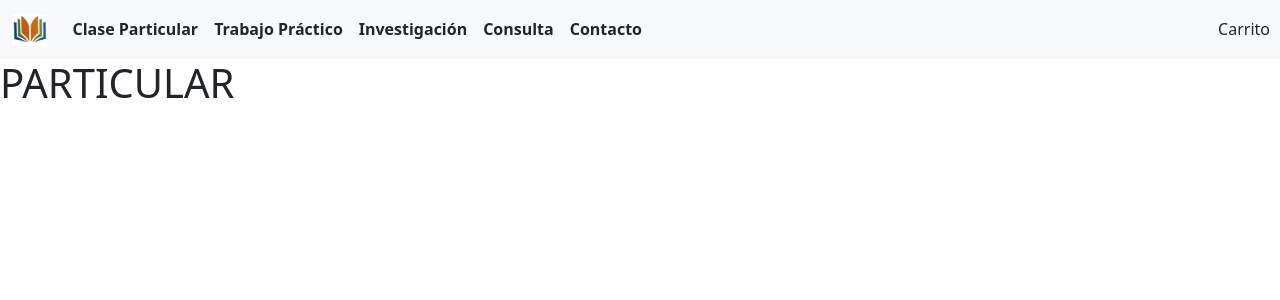
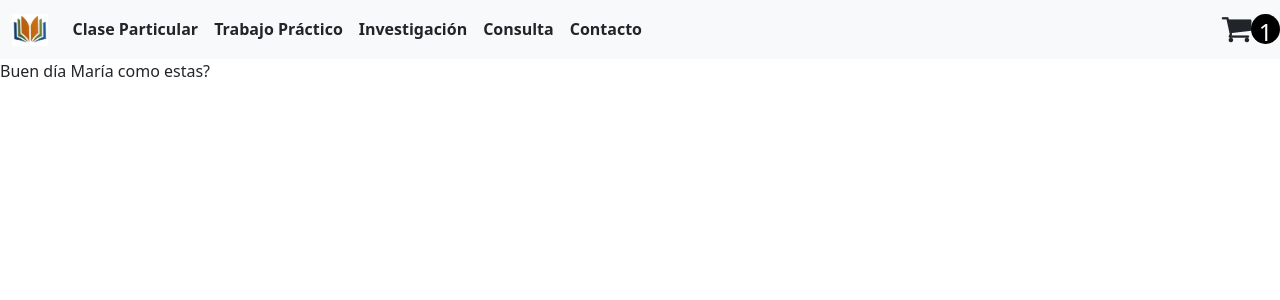
Before and after one commit to DiegoDelgado82/EntregaFinalDelgado, a React (Vite) app: page / in a window 1280 px wide. Shown: the top 300 px of the page. Built offline with nearby package versions, Linux system fonts and the light colour scheme.

Commit message:
armando proyecto

```diff
--- a/index.html
+++ b/index.html
@@ -2,14 +2,21 @@
 <html lang="en">
   <head>
     <meta charset="UTF-8" />
-    <link rel="icon" type="image/svg+xml" href="/vite.svg" />
+
     <meta name="viewport" content="width=device-width, initial-scale=1.0" />
     <link
       rel="stylesheet"
       href="https://cdn.jsdelivr.net/npm/bootstrap@5.3.0/dist/css/bootstrap.min.css"
     />
+    <link rel="icon" type="image/png" sizes="16x16"  href="/favicons/favicon-16x16.png">
+<meta name="msapplication-TileColor" content="#ffffff">
 
-    <title>Vite + React</title>
+    <link
+      rel="stylesheet"
+      href="https://cdnjs.cloudflare.com/ajax/libs/font-awesome/4.7.0/css/font-awesome.min.css"
+    />
+
+    <title>Centro de Estudios Fer</title>
   </head>
   <body>
     <div id="root"></div>
--- a/src/App.css
+++ b/src/App.css
@@ -9,9 +9,25 @@
   height: 2rem;
 }
 
-#cartWidget
+.cartWidget
 {
-  padding-right: 10px;
-  align-items: end;
+
+
+
+  font-size: 2rem;
 
 }
+
+#numberCart
+{
+  color:white;
+  text-align: center;
+
+  font-size: 1.5rem;
+  background-color: black;
+  border-radius: 100%;
+  height: 30px;
+  width: 30px;
+
+
+}
--- a/src/App.jsx
+++ b/src/App.jsx
@@ -1,5 +1,6 @@
 import { useState } from 'react';
 import { NavBar} from './components/NavBar/NavBar';
+import { ItemListContainer } from './components/ItemListContainer/ItemListContainer';
 import './App.css'
 
 
@@ -8,8 +9,11 @@ function App() {
 
   return (
     <>
+
+
       <NavBar/>
-      <h1>PARTICULAR</h1>
+      <ItemListContainer greeting={"María"}/>
+
 
 
 
--- a/src/components/CartWidget/CartWidget.jsx
+++ b/src/components/CartWidget/CartWidget.jsx
@@ -2,6 +2,10 @@
 
 export const CartWidget = () => {
   return (
-    <div id="cartWidget" >Carrito</div>
+    <>
+     <i className="fa fa-shopping-cart cartWidget"  href="#"></i>
+    <a id="numberCart">1</a>
+    </>
+
   )
 }
--- /dev/null
+++ b/src/components/ItemListContainer/ItemListContainer.jsx
@@ -0,0 +1,11 @@
+
+
+export const ItemListContainer = ({greeting}) => {
+  return (
+    <>
+    <div>Buen día {greeting} como estas?</div>
+
+    </>
+
+  )
+}
--- a/src/components/NavBar/NavBar.jsx
+++ b/src/components/NavBar/NavBar.jsx
@@ -11,7 +11,7 @@ export const NavBar = () => {
           /></a>
 
           <button
-            className="navbar-toggler bgMenu"
+            className="navbar-toggler ml-auto  "
             type="button"
             data-bs-toggle="collapse"
             data-bs-target="#navbarNavDropdown"
@@ -64,6 +64,7 @@ export const NavBar = () => {
               </ul>
             </b>
           </div>
+
         </div>
         <CartWidget/>
       </nav>
```
Also changed, not shown: src/components/NavBar2/NavBar2.jsx (deleted, +0 -14 lines), favicons/favicon-16x16.png (added).
